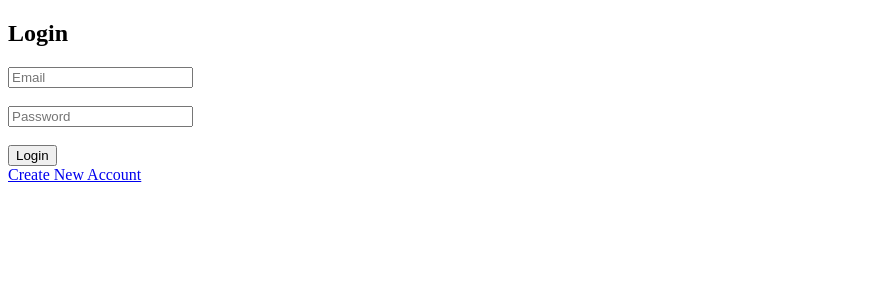
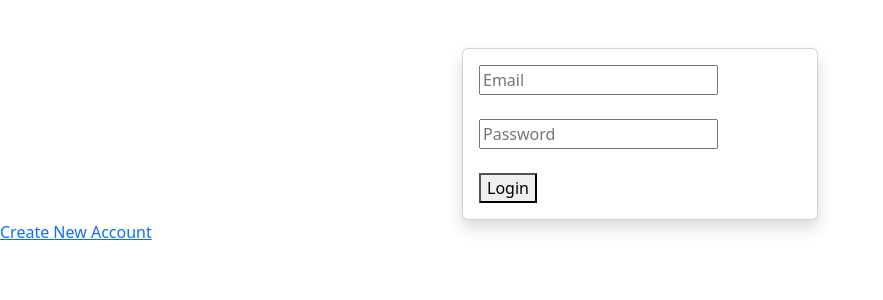
Before and after one commit to madhura-pawar/student-crud, a PHP site: page /login.php in a window 1280 px wide. Shown: the top 300 px of the page, without its empty margins (0-883 px from the left). Run offline with PHP 8.4, Linux system fonts and the light colour scheme.

Commit message:
Update login.php

```diff
--- a/login.php
+++ b/login.php
@@ -36,26 +36,38 @@ if (isset($_POST['login'])) {
 
 <!DOCTYPE html>
 <html>
+  <meta name="viewport" content="width=device-width, initial-scale=1">
 <head>
     <title>Login</title>
+    <link href="https://cdn.jsdelivr.net/npm/bootstrap@5.3.2/dist/css/bootstrap.min.css" rel="stylesheet">
+
+<link rel="stylesheet" href="../css/dashboard.css">
 </head>
 <body>
 
-<h2>Login</h2>
-
-<?php
-if ($message != "") {
-    echo "<p style='color:red;font-weight:bold;'>$message</p>";
-}
-?>
-
-<form method="POST">
+<div class="container mt-5">
+  <div class="row justify-content-center">
+    <div class="col-md-4">
+      <div class="card shadow">
+        <div class="card-body">
+          <?php if (!empty($message)) { ?>
+  <div class="alert alert-danger text-center">
+    <?php echo $message; ?>
+  </div>
+<?php } ?>
+         <form method="POST">
     <input type="email" name="email" placeholder="Email" required><br><br>
     <input type="password" name="password" placeholder="Password" required><br><br>
     <button type="submit" name="login">Login</button>
 </form>
+        </div>
+      </div>
+    </div>
+  </div>
+</div>
+
 
 <a href="register.php">Create New Account</a>
-
+<script src="https://cdn.jsdelivr.net/npm/bootstrap@5.3.2/dist/js/bootstrap.bundle.min.js"></script>
 </body>
 </html>
```
